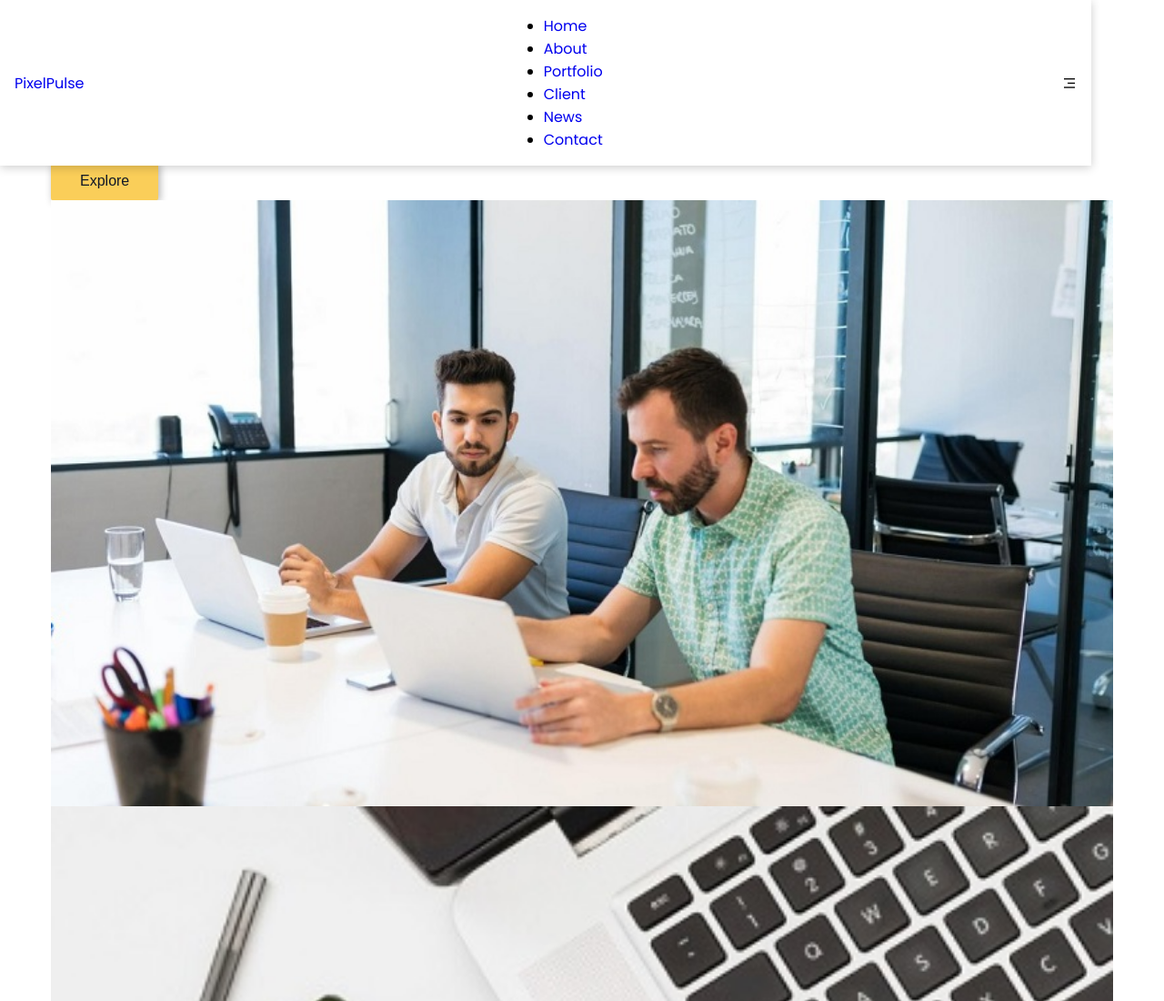
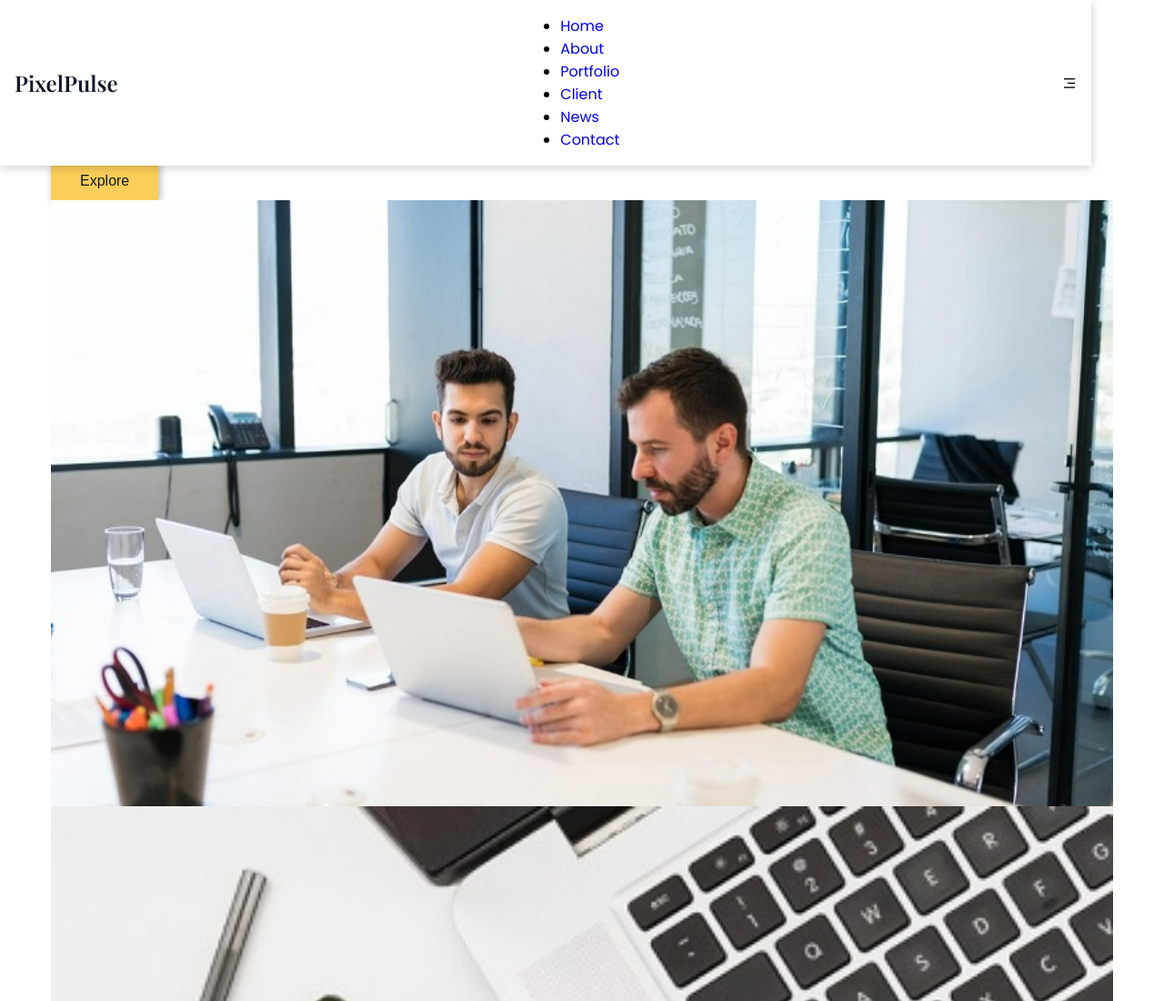
Before and after one commit to Oussama-Ech-charef/PixelPulse_10-01-26, a plain HTML site: page index.html in a window 1280 px wide. Shown: the top 1100 px of the page at 91% size. Drawn offline with nearby package versions, Linux system fonts and the light colour scheme.

Commit message:
add modification

```diff
--- a/styles.css
+++ b/styles.css
@@ -102,3 +102,9 @@ nav {
   z-index: 99;
   box-shadow: 0px 2px 10px rgba(0, 0, 0, 0.2);
 }
+.nav__logo a {
+  font-size: 1.5rem;
+  font-weight: 600;
+  font-family: var(--header-font);
+  color: var(--text-dark);
+}
```
